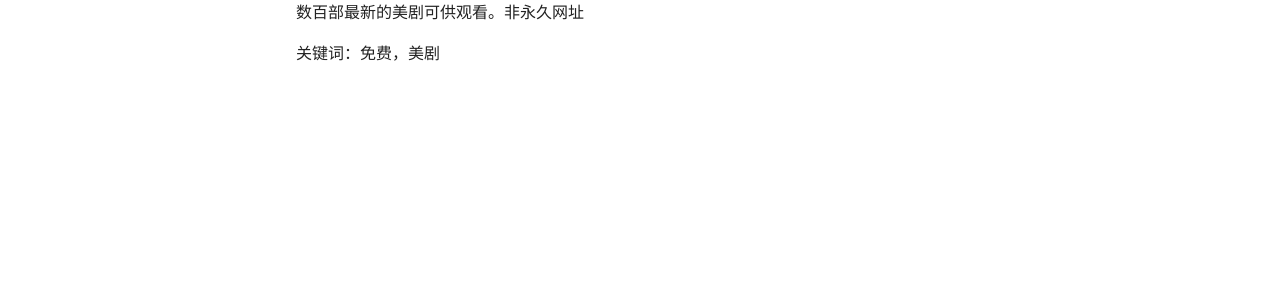
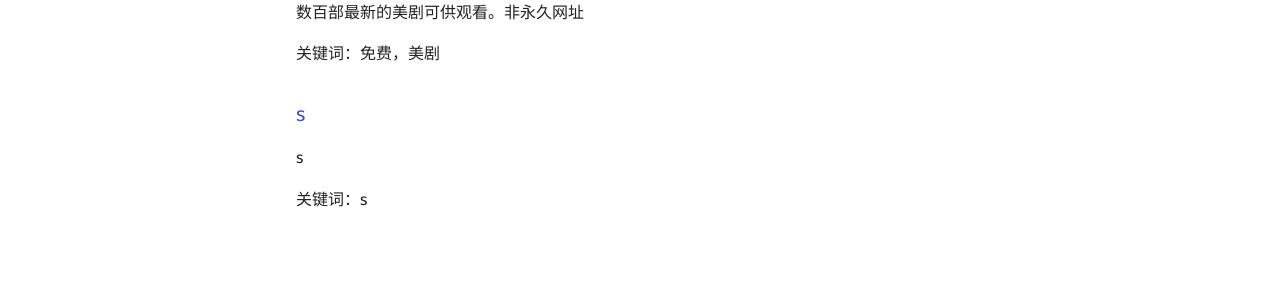
Before and after one commit to Chocolateater/Resource-Library, an MkDocs documentation site: the page built from docs/Film/tvshows.md, in a window 1280 px wide. Shown: the part 420-720 px from the top of the page. Built offline with MkDocs 1.6.1 and Material for MkDocs 9.7.7, drawn with Linux system fonts in a browser that asks for light colours; comment, search, counter and statistics services are not loaded.

```diff
--- a/docs/Film/tvshows.md
+++ b/docs/Film/tvshows.md
@@ -9,3 +9,9 @@
 数百部最新的美剧可供观看。非永久网址
 
 关键词：免费，美剧
+
+<h3><a href="ss">s</a> </h3>
+
+s
+
+关键词：s
```
